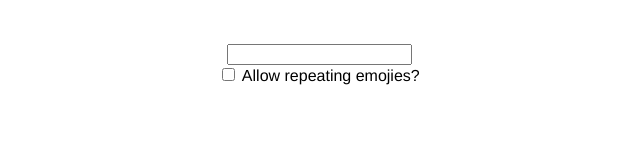
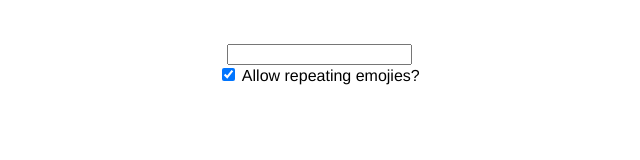
Before and after one commit to ObiArt/ttde, a plain HTML site: page index.html in a window 1280 px wide. Shown: the full height of the page, 321-961 px from the left. Drawn offline with Linux system fonts and the light colour scheme.

Commit message:
checkbox is now checked by default

```diff
--- a/index.html
+++ b/index.html
@@ -9,7 +9,7 @@
             <div id="warning" style="color:red;"></div> <br>
             <div id="resultbox"></div> <br>
             <input type="text" id="textbox"> <br>
-            <input type="checkbox" id="repeating">
+            <input type="checkbox" id="repeating" checked>
             <label for="repeating">Allow repeating emojies?</label>
         </center>
         <script>
```
